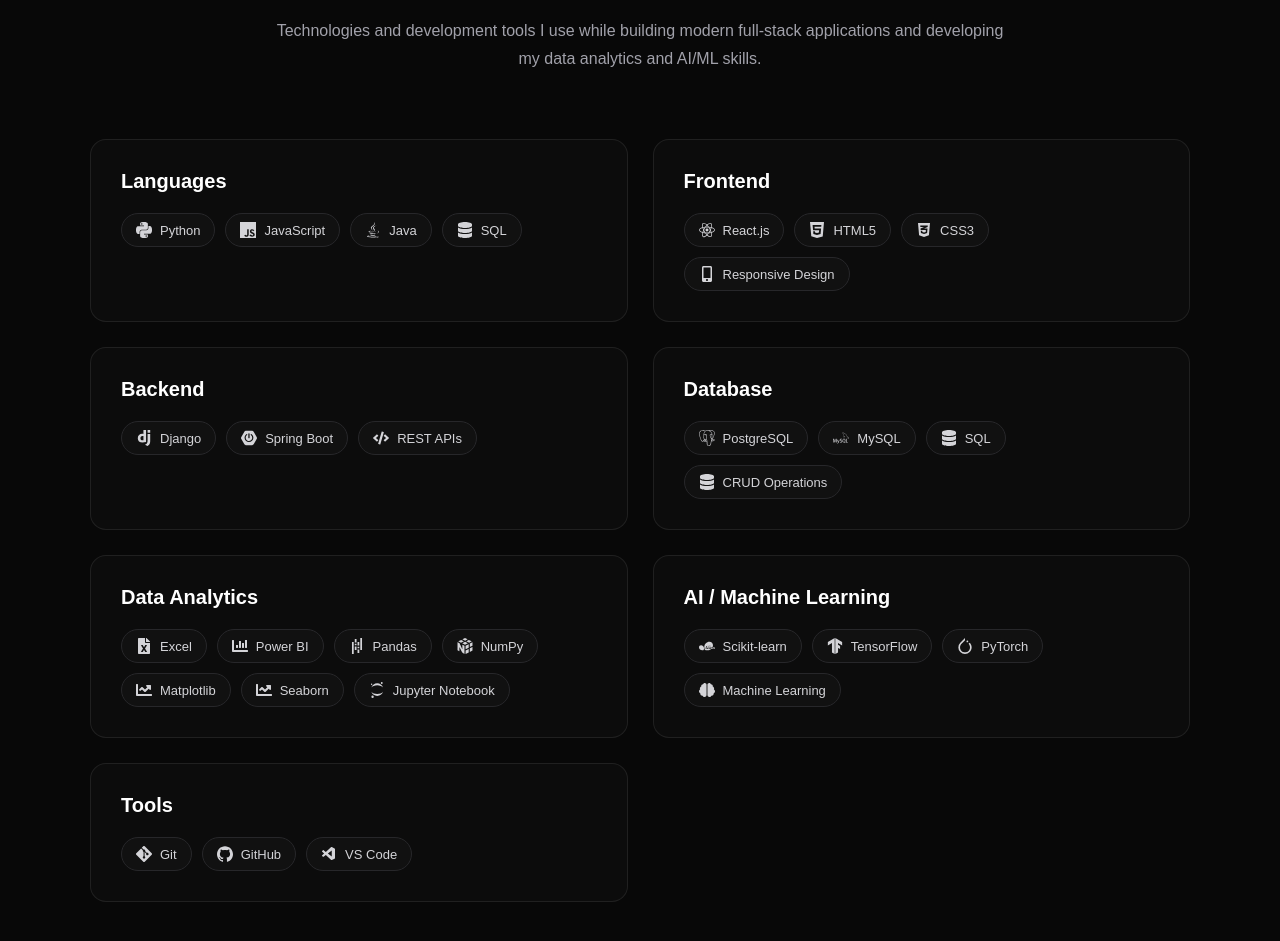
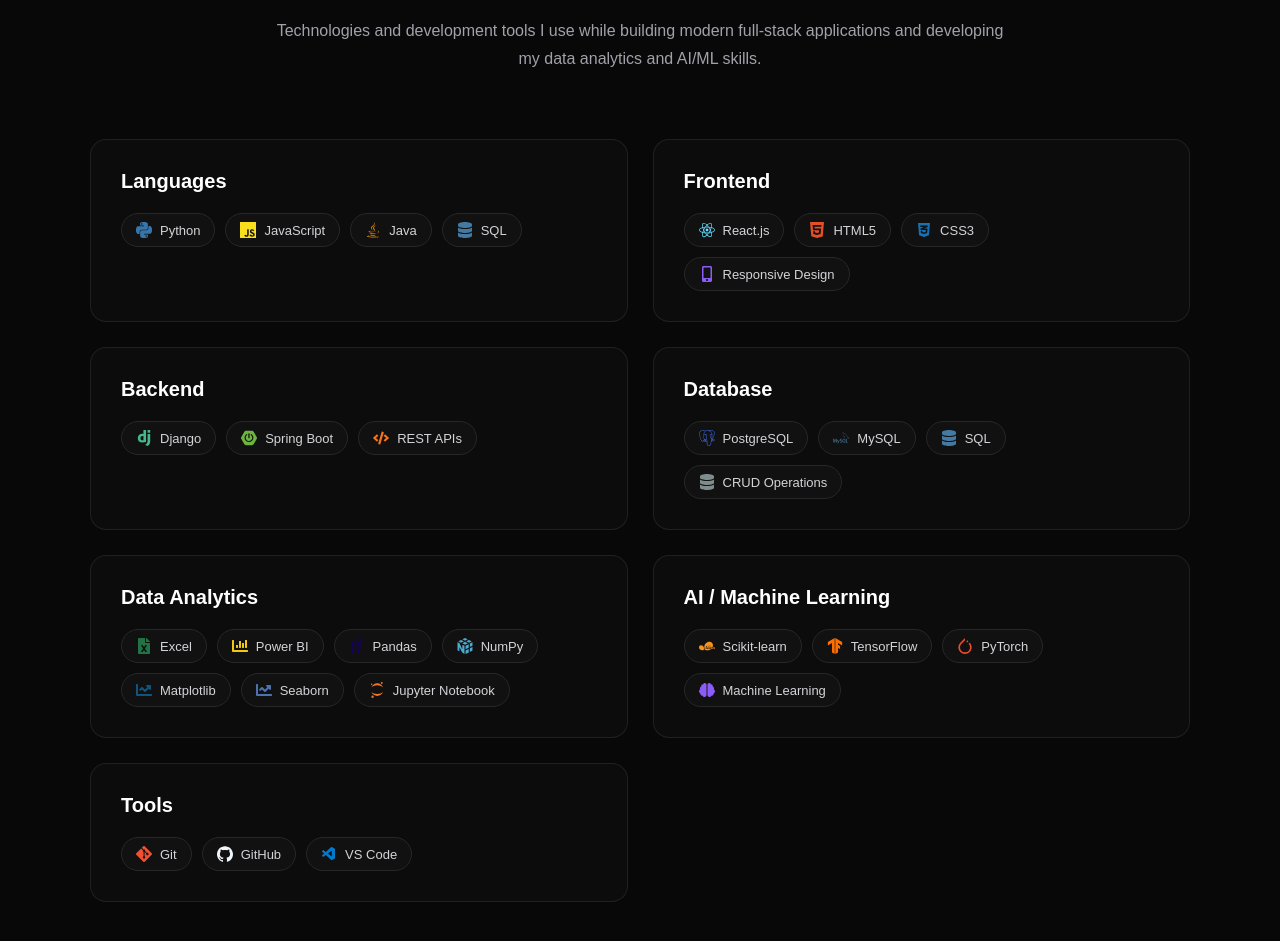
Before and after one commit to vajrabilash-Degapogu/portfolio-frontend, a React (Create React App) app: page / in a window 1280 px wide. Shown: the part 3200-4141 px from the top of the page. Built offline with nearby package versions, Linux system fonts and the light colour scheme; no server answers.

Commit message:
Show technical skill icons in brand colours

```diff
--- a/src/components/Skills.jsx
+++ b/src/components/Skills.jsx
@@ -33,229 +33,144 @@ import {
 
 import { VscVscode } from "react-icons/vsc";
 
+// Keep each technology mark in its recognizable brand colour.
+const skillIconColors = {
+  Python: "#3776AB",
+  JavaScript: "#F7DF1E",
+  Java: "#ED8B00",
+  SQL: "#4479A1",
+  "React.js": "#61DAFB",
+  HTML5: "#E34F26",
+  CSS3: "#1572B6",
+  "Responsive Design": "#8B5CF6",
+  Django: "#44B78B",
+  "Spring Boot": "#6DB33F",
+  "REST APIs": "#F97316",
+  PostgreSQL: "#4169E1",
+  MySQL: "#4479A1",
+  "CRUD Operations": "#7F8C8D",
+  Excel: "#217346",
+  "Power BI": "#F2C811",
+  Pandas: "#150458",
+  NumPy: "#4DABCF",
+  Matplotlib: "#11557C",
+  Seaborn: "#4C72B0",
+  "Jupyter Notebook": "#F37626",
+  "Scikit-learn": "#F7931E",
+  TensorFlow: "#FF6F00",
+  PyTorch: "#EE4C2C",
+  "Machine Learning": "#8B5CF6",
+  Git: "#F05032",
+  GitHub: "#F0F6FC",
+  "VS Code": "#007ACC",
+};
+
 function Skills() {
   const skillGroups = [
     {
       title: "Languages",
       skills: [
-        {
-          name: "Python",
-          icon: SiPython,
-        },
-        {
-          name: "JavaScript",
-          icon: SiJavascript,
-        },
-        {
-          name: "Java",
-          icon: FaJava,
-        },
-        {
-          name: "SQL",
-          icon: FaDatabase,
-        },
+        { name: "Python", icon: SiPython },
+        { name: "JavaScript", icon: SiJavascript },
+        { name: "Java", icon: FaJava },
+        { name: "SQL", icon: FaDatabase },
       ],
     },
-
     {
       title: "Frontend",
       skills: [
-        {
-          name: "React.js",
-          icon: SiReact,
-        },
-        {
-          name: "HTML5",
-          icon: SiHtml5,
-        },
-        {
-          name: "CSS3",
-          icon: FaCss3Alt,
-        },
-        {
-          name: "Responsive Design",
-          icon: FaMobileAlt,
-        },
+        { name: "React.js", icon: SiReact },
+        { name: "HTML5", icon: SiHtml5 },
+        { name: "CSS3", icon: FaCss3Alt },
+        { name: "Responsive Design", icon: FaMobileAlt },
       ],
     },
-
     {
       title: "Backend",
       skills: [
-        {
-          name: "Django",
-          icon: SiDjango,
-        },
-        {
-          name: "Spring Boot",
-          icon: SiSpringboot,
-        },
-        {
-          name: "REST APIs",
-          icon: FaCode,
-        },
+        { name: "Django", icon: SiDjango },
+        { name: "Spring Boot", icon: SiSpringboot },
+        { name: "REST APIs", icon: FaCode },
       ],
     },
-
     {
       title: "Database",
       skills: [
-        {
-          name: "PostgreSQL",
-          icon: SiPostgresql,
-        },
-        {
-          name: "MySQL",
-          icon: SiMysql,
-        },
-        {
-          name: "SQL",
-          icon: FaDatabase,
-        },
-        {
-          name: "CRUD Operations",
-          icon: FaDatabase,
-        },
+        { name: "PostgreSQL", icon: SiPostgresql },
+        { name: "MySQL", icon: SiMysql },
+        { name: "SQL", icon: FaDatabase },
+        { name: "CRUD Operations", icon: FaDatabase },
       ],
     },
-
     {
       title: "Data Analytics",
       skills: [
-        {
-          name: "Excel",
-          icon: FaFileExcel,
-        },
-        {
-          name: "Power BI",
-          icon: FaChartBar,
-        },
-        {
-          name: "Pandas",
-          icon: SiPandas,
-        },
-        {
-          name: "NumPy",
-          icon: SiNumpy,
-        },
-        {
-          name: "Matplotlib",
-          icon: FaChartLine,
-        },
-        {
-          name: "Seaborn",
-          icon: FaChartLine,
-        },
-        {
-          name: "Jupyter Notebook",
-          icon: SiJupyter,
-        },
+        { name: "Excel", icon: FaFileExcel },
+        { name: "Power BI", icon: FaChartBar },
+        { name: "Pandas", icon: SiPandas },
+        { name: "NumPy", icon: SiNumpy },
+        { name: "Matplotlib", icon: FaChartLine },
+        { name: "Seaborn", icon: FaChartLine },
+        { name: "Jupyter Notebook", icon: SiJupyter },
       ],
     },
-
     {
       title: "AI / Machine Learning",
       skills: [
-        {
-          name: "Scikit-learn",
-          icon: SiScikitlearn,
-        },
-        {
-          name: "TensorFlow",
-          icon: SiTensorflow,
-        },
-        {
-          name: "PyTorch",
-          icon: SiPytorch,
-        },
-        {
-          name: "Machine Learning",
-          icon: FaBrain,
-        },
+        { name: "Scikit-learn", icon: SiScikitlearn },
+        { name: "TensorFlow", icon: SiTensorflow },
+        { name: "PyTorch", icon: SiPytorch },
+        { name: "Machine Learning", icon: FaBrain },
       ],
     },
-
     {
       title: "Tools",
       skills: [
-        {
-          name: "Git",
-          icon: SiGit,
-        },
-        {
-          name: "GitHub",
-          icon: SiGithub,
-        },
-        {
-          name: "VS Code",
-          icon: VscVscode,
-        },
+        { name: "Git", icon: SiGit },
+        { name: "GitHub", icon: SiGithub },
+        { name: "VS Code", icon: VscVscode },
       ],
     },
   ];
 
   return (
     <section className="skills-section" id="skills">
-
       <div className="skills-container">
-
         <div className="skills-heading">
-
-          <p className="skills-label">
-            TECHNICAL SKILLS
-          </p>
-
+          <p className="skills-label">TECHNICAL SKILLS</p>
           <h2>
             My <span>technology stack</span>
           </h2>
-
           <p>
             Technologies and development tools I use while building
             modern full-stack applications and developing my
             data analytics and AI/ML skills.
           </p>
-
         </div>
 
         <div className="skills-grid">
-
           {skillGroups.map((group, index) => (
-
-            <div
-              className="skill-card"
-              key={index}
-            >
-
+            <div className="skill-card" key={index}>
               <h3>{group.title}</h3>
-
               <div className="skill-list">
-
                 {group.skills.map((skill, skillIndex) => {
-
                   const Icon = skill.icon;
 
                   return (
                     <span key={skillIndex}>
-
-                      <Icon />
-
+                      <Icon
+                        aria-hidden="true"
+                        style={{ color: skillIconColors[skill.name] || "currentColor" }}
+                      />
                       {skill.name}
-
                     </span>
                   );
-
                 })}
-
               </div>
-
             </div>
-
           ))}
-
         </div>
-
       </div>
-
     </section>
   );
 }
```
